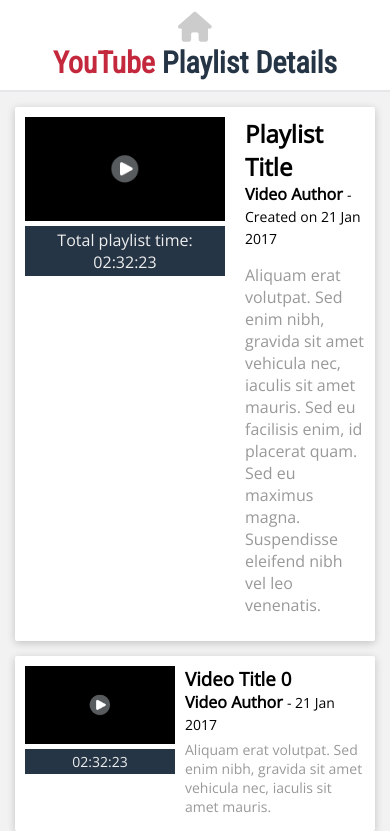
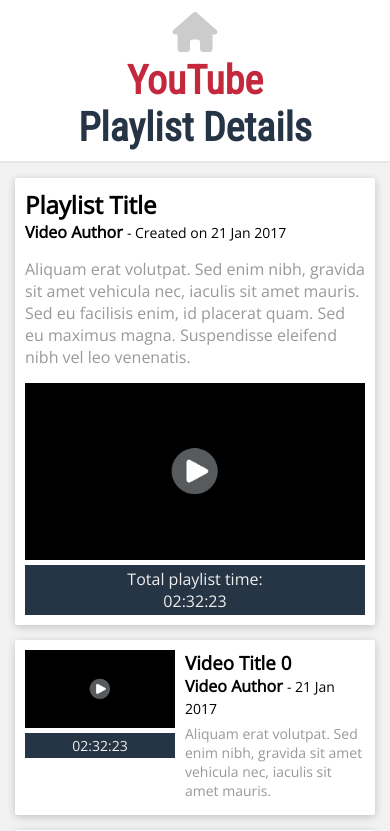
Before and after one commit to LiamThursfield/liamthursfield.github.io, a PHP site: page /youtube-playlist-details/get-playlist-template.html in a window 390 px wide. Shown: the top 831 px of the page. Run offline with PHP 8.4, Linux system fonts and the light colour scheme; some libraries are stand-ins or nearby versions.

Commit message:
Make playlist details responsive

```diff
--- a/youtube-playlist-details/css/style.css
+++ b/youtube-playlist-details/css/style.css
@@ -167,7 +167,7 @@
 		margin: 0;
 	}
 	header h1 {
-		font-size: 30px;
+		font-size: 40px;
 	}
 }
 
@@ -251,6 +251,22 @@
 
 .main p.video-length span {
 	display: block;
+}
+
+@media screen and (max-width: 550px) {
+	.main .details .thumbnail {
+		grid-column-start: 1;
+		grid-column-end: 4;
+		grid-row-start: 3;
+		grid-row-end: 4;
+	}
+
+	.main .details .content {
+		grid-column-start: 4;
+		grid-column-end: 1;
+		grid-row-start: 1;
+		grid-row-end: 2
+	}
 }
 
 
```
